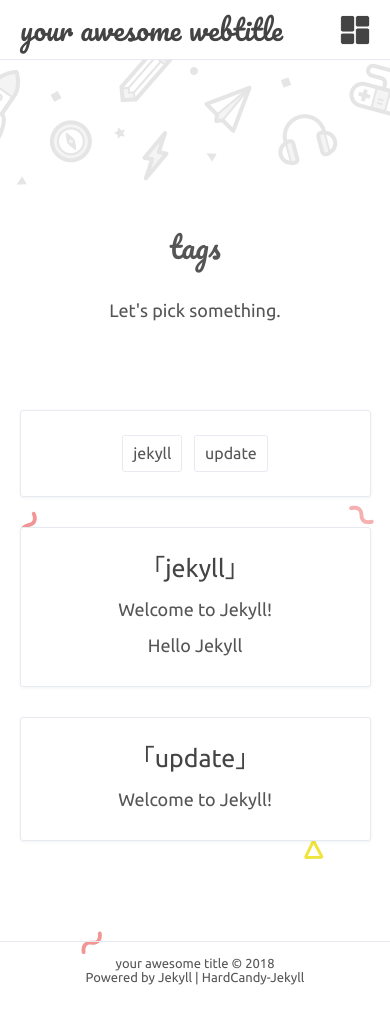
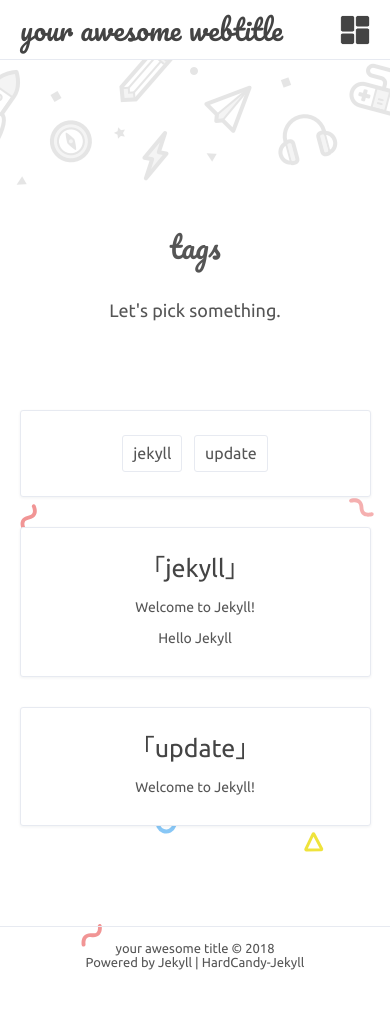
Before and after one commit to xukimseven/HardCandy-Jekyll, a Jekyll site: the page built from tags.html, in a window 390 px wide. Built offline with Jekyll 4.4.1, drawn with Linux system fonts in a browser that asks for light colours; comment, search, counter and statistics services are not loaded.

Commit message:
调整了标签页文章链接字体大小，页面宽度小于650px时，字体为14px

```diff
--- a/assets/css/media.css
+++ b/assets/css/media.css
@@ -108,6 +108,11 @@
   #media{
     display: block;
   }
+
+  /* 标签页文章链接字体 */
+  .tag-post{
+    font-size: 14px;
+  }
 }
 
 @media screen and ( max-width: 600px ){
```
